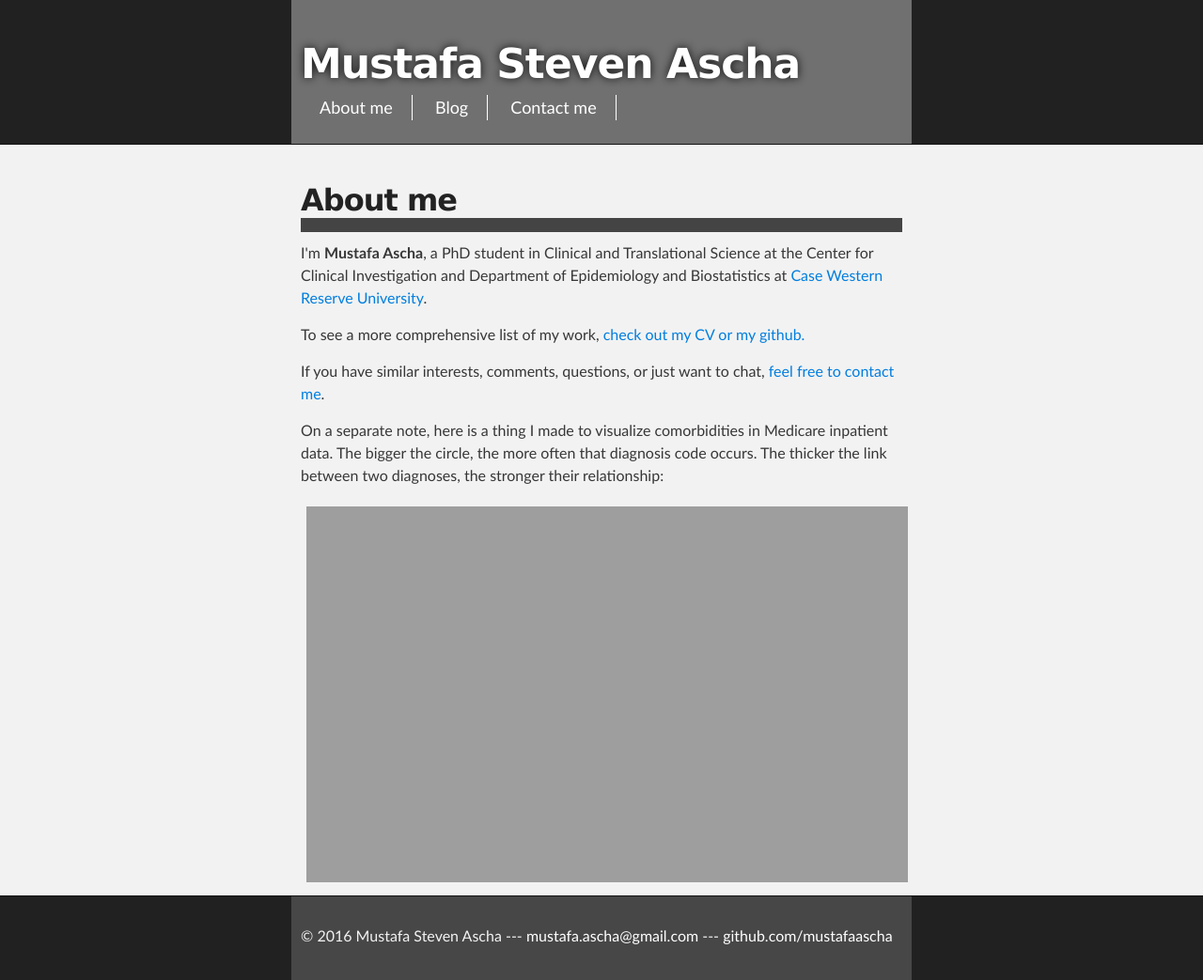
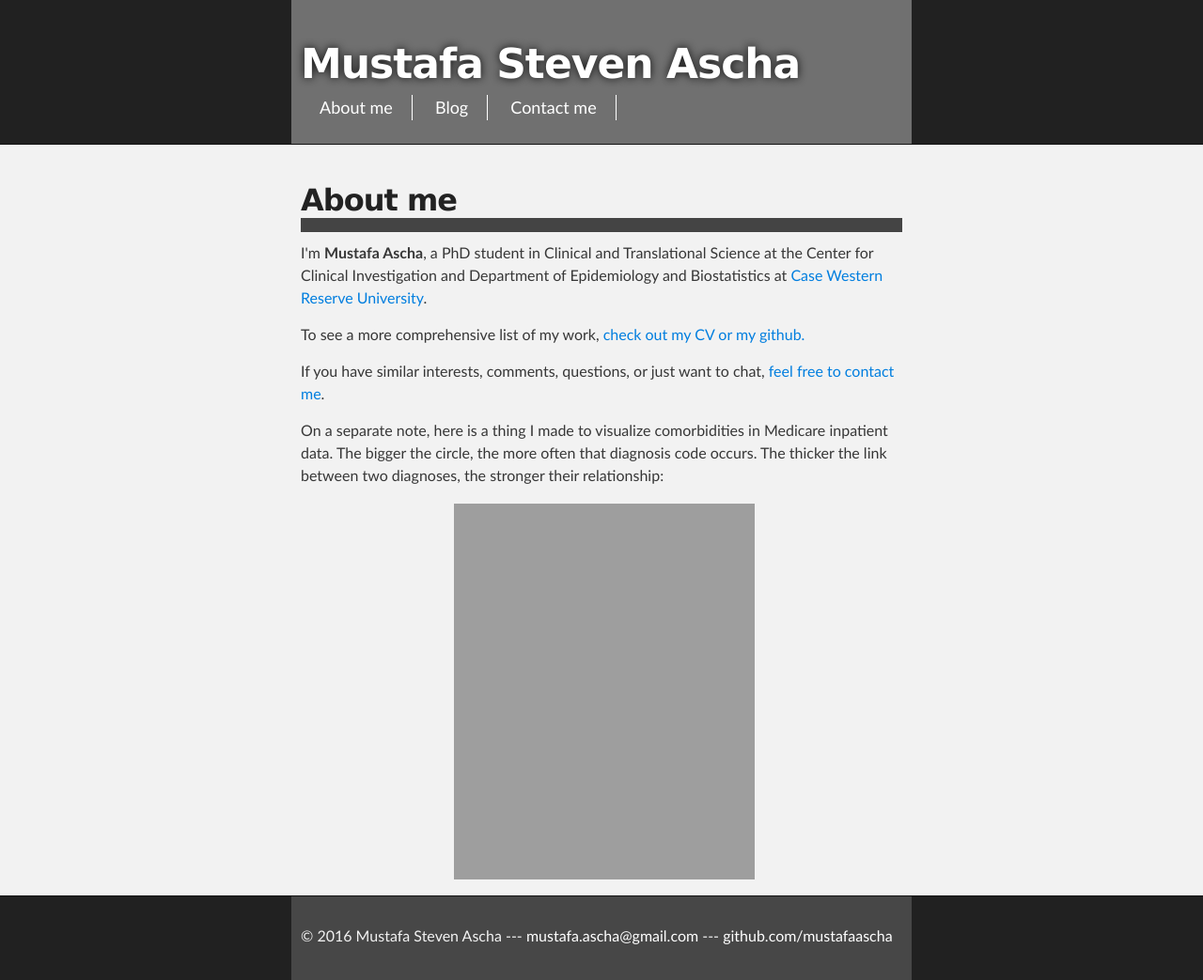
Before and after one commit to mustafaascha/mustafaascha.github.io, a Jekyll site: the page built from about/index.html, in a window 1280 px wide. Shown: the whole page at 94% size. Built offline with Jekyll 4.4.1, drawn with Linux system fonts in a browser that asks for light colours.

Commit message:
Update index.html

```diff
--- a/about/index.html
+++ b/about/index.html
@@ -13,7 +13,7 @@ title: About Mustafa
 
 <p> On a separate note, here is a thing I made to visualize comorbidities in Medicare inpatient data. The bigger the circle, the more often that diagnosis code occurs. The thicker the link between two diagnoses, the stronger their relationship: </p>
 
-<div style="margin: 0 auto; width:100%; height:400px;">
+<div style="margin: 0 auto; width:50%; height:400px;">
     <object type="text/html" data="http://mustafa.fyi/assets/graph-medium"
             style="width:100%; height:100%; margin:1%;">
     </object>
```
